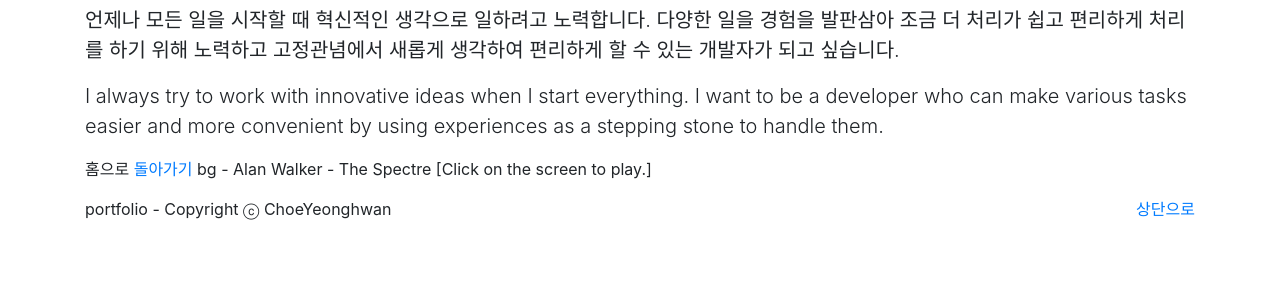
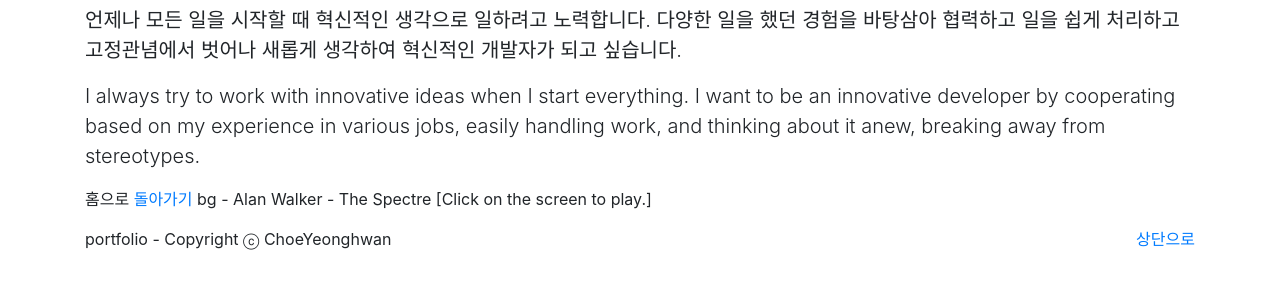
Before and after one commit to returnssi/DevHybrid, a plain HTML site: page intro.html in a window 1280 px wide. Shown: the part 321-610 px from the top of the page. Drawn offline with nearby package versions, Linux system fonts and the light colour scheme.

Commit message:
task 03
error correction

```diff
--- a/intro.html
+++ b/intro.html
@@ -95,8 +95,8 @@ div {
     </div>
 
     <h1 class="mt-5">" 혁신적인 개발자 "</h1>
-    <p class="lead">언제나 모든 일을 시작할 때 혁신적인 생각으로 일하려고 노력합니다. 다양한 일을 경험을 발판삼아 조금 더 처리가 쉽고 편리하게 처리를 하기 위해 노력하고 고정관념에서 새롭게 생각하여 편리하게 할 수 있는 개발자가 되고 싶습니다.</p>
-    <p class="lead">I always try to work with innovative ideas when I start everything. I want to be a developer who can make various tasks easier and more convenient by using experiences as a stepping stone to handle them.</p>
+    <p class="lead">언제나 모든 일을 시작할 때 혁신적인 생각으로 일하려고 노력합니다. 다양한 일을 했던 경험을 바탕삼아 협력하고 일을 쉽게 처리하고 고정관념에서 벗어나 새롭게 생각하여 혁신적인 개발자가 되고 싶습니다.</p>
+    <p class="lead">I always try to work with innovative ideas when I start everything. I want to be an innovative developer by cooperating based on my experience in various jobs, easily handling work, and thinking about it anew, breaking away from stereotypes.</p>
     <p>홈으로 <a href="/index.html">돌아가기</a> bg - Alan Walker - The Spectre [Click on the screen to play.]</p>
     <!-- <audio controls loop>
       <source src="data/bg.mp3" type="audio/mp3">
```
